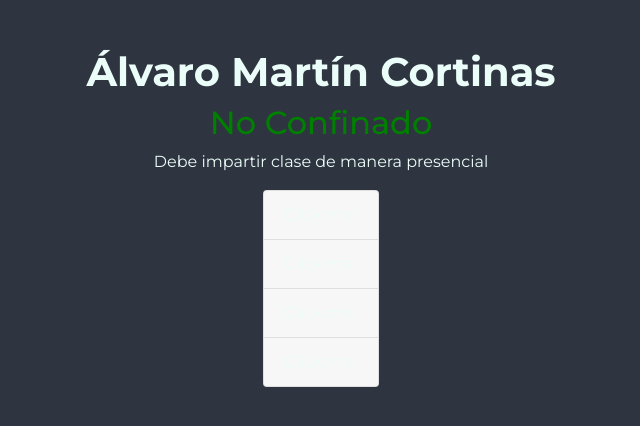
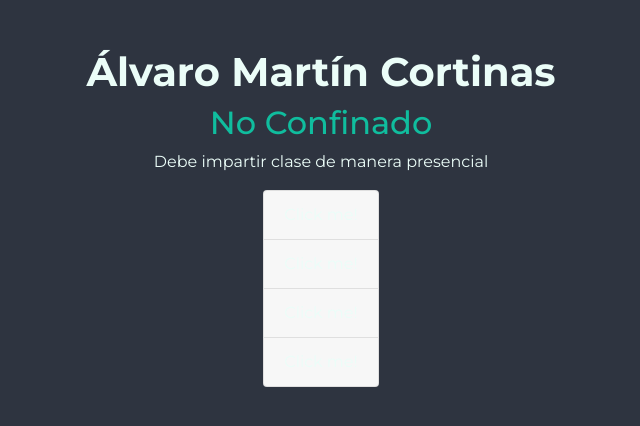
Before and after one commit to d3vv3/eduCOVID, a React (Create React App) app in the folder educovid-frontend/: page /professor/1 in a window 1280 px wide. Shown: the top 426 px of the page, without its empty margins (319-959 px from the left). Built offline with nearby package versions, Linux system fonts and the light colour scheme.

Commit message:
enh: moved styling to styles file

```diff
--- a/educovid-frontend/src/pages/ProfessorPage.js
+++ b/educovid-frontend/src/pages/ProfessorPage.js
@@ -25,7 +25,9 @@ function ProfessorPage({ history, match }){
 
       <div className="centered-div">
         <h1>{professorName}</h1>
-        <h2 style={professorState === "Confinado" ? {color: 'red'} : {color: 'green'}}>{professorState}</h2>
+        <h2 className={professorState === "Confinado" ? "bad" : "good"}>
+            {professorState}
+        </h2>
 
         <p className="description">
             {professorState === "Confinado" ? "Debe impartir clase de manera online" : "Debe impartir clase de manera presencial"}
--- a/educovid-frontend/src/styles/_professorpage.scss
+++ b/educovid-frontend/src/styles/_professorpage.scss
@@ -22,4 +22,12 @@
       text-align: center;
       font-weight: normal;
   }
+
+  .good {
+      color: $success;
+  }
+
+  .bad {
+      color: $alert;
+  }
 }
```
